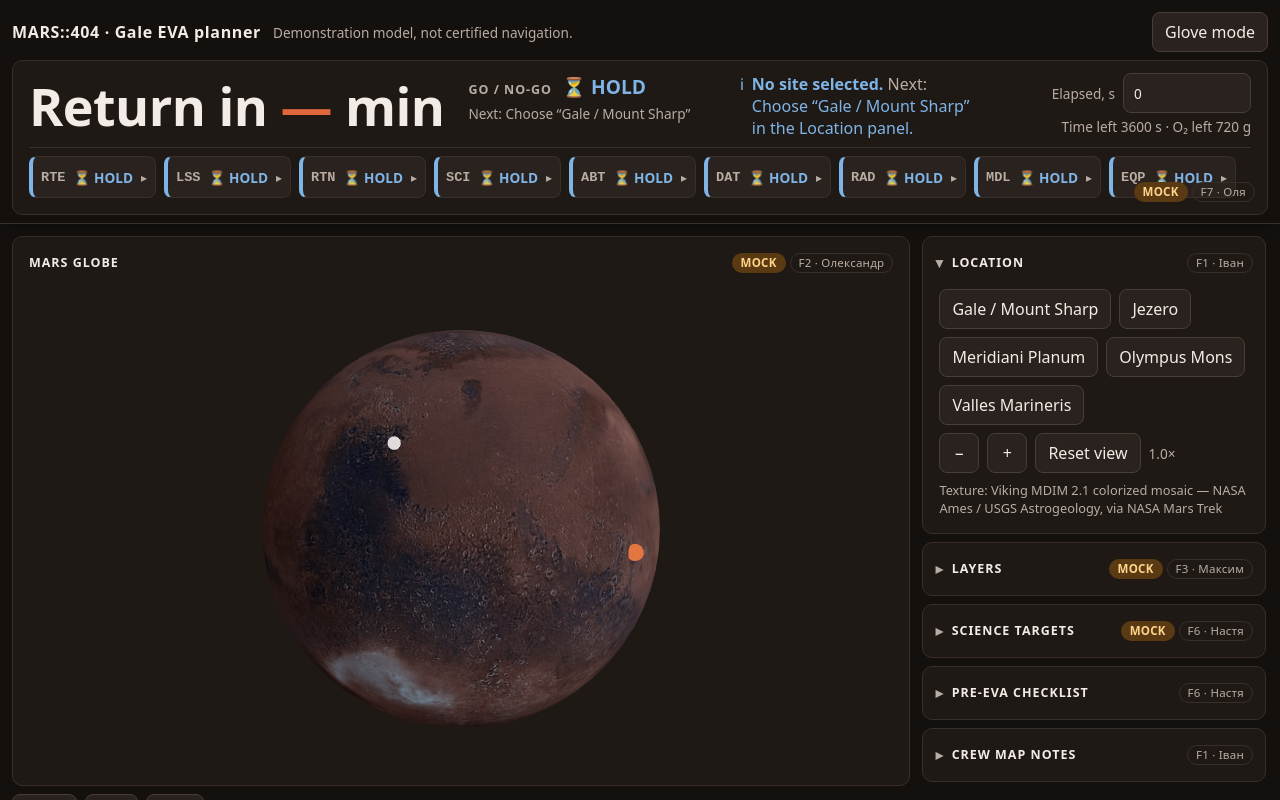
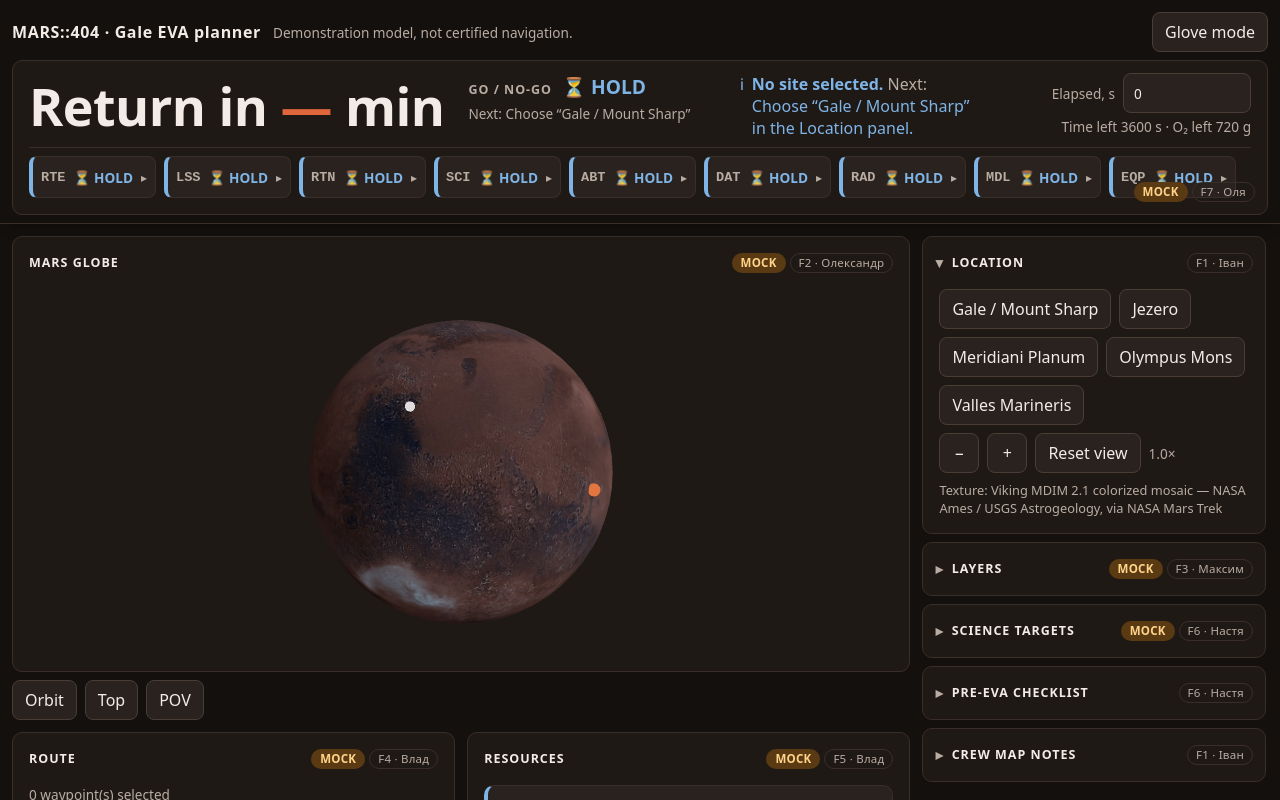
Before and after one commit to xand0dev/mars404, a React (Vite) app: page / in a window 1280 px wide. Shown: the top 800 px of the page. Built offline with nearby package versions, Linux system fonts and the light colour scheme.

Commit message:
F7: рельєф на висоту viewport під смугою HUD; кнопки таблиці маршруту ≥ 40 px

```diff
--- a/src/features/route/route.css
+++ b/src/features/route/route.css
@@ -12,7 +12,7 @@
 .route-profile__hit:hover { fill: rgb(255 255 255 / 0.08); }
 .route-profile figcaption { font-size: 0.8rem; color: var(--text-muted); margin-top: 2px; }
 .route-details { font-size: 0.9rem; margin: 4px 0; overflow-wrap: anywhere; }
-.route-table { max-height: 220px; overflow: auto; border-radius: 6px; }
+.route-table { max-height: min(45vh, 360px); overflow: auto; overscroll-behavior: contain; border-radius: 6px; }
 .route-table table { width: 100%; border-collapse: collapse; font-size: 0.85rem; font-variant-numeric: tabular-nums; }
 .route-table caption { text-align: left; color: var(--text-muted); font-size: 0.8rem; padding-bottom: 4px; }
 .route-table th, .route-table td { padding: 2px 6px; text-align: right; white-space: nowrap; }
--- a/src/features/terrain/terrain.css
+++ b/src/features/terrain/terrain.css
@@ -17,3 +17,7 @@
 .terrain-legend-eva { margin-top: 8px; display: grid; gap: 4px; }
 .terrain-legend-eva .terrain-legend-marks { display: flex; flex-wrap: wrap; gap: 6px 14px; font-size: var(--fs-small, 0.8rem); color: var(--text-muted); list-style: none; margin: 0; padding: 0; }
 .terrain-legend-eva .terrain-legend-marks li { display: inline-flex; gap: 6px; align-items: center; }
+/* F7 · пульт місії: на десктопі з липкою смугою HUD рельєф займає висоту під viewport (--topbar-h міряє Shell). */
+@media (min-width: 1024px) and (min-height: 700px) {
+  .shell__map .terrain-stage { height: max(360px, calc(100dvh - var(--topbar-h) - 210px)); }
+}
```
